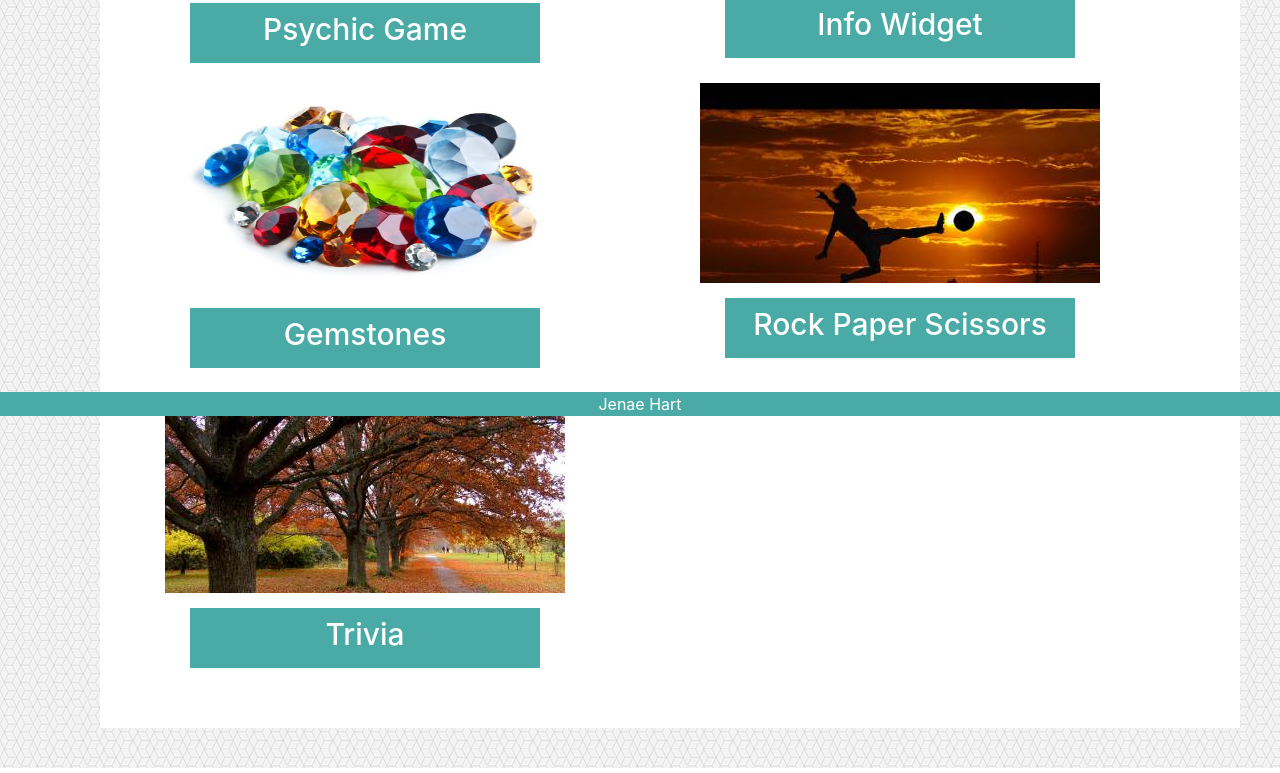
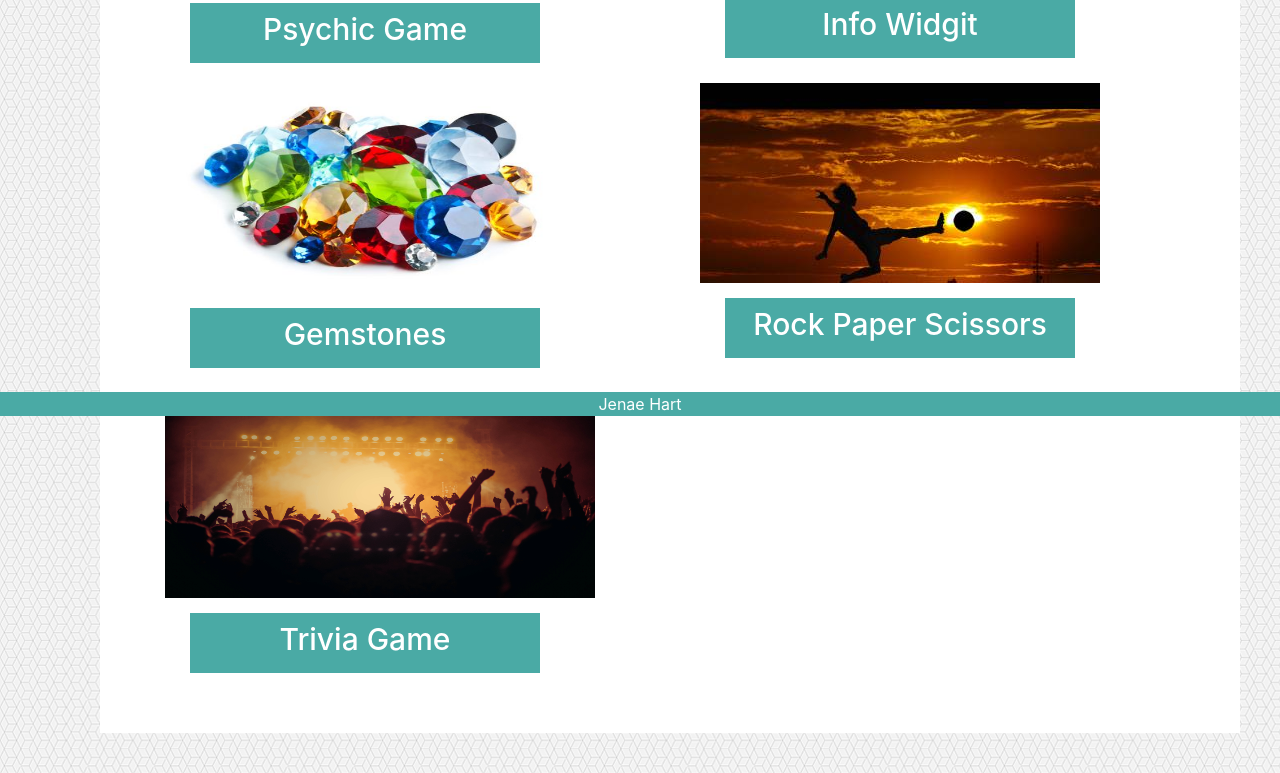
Before and after one commit to JenaeStuder/bootstrap-portfolio, a plain HTML site: page portfolio.html in a window 1280 px wide. Shown: the part 384-1157 px from the top of the page. Drawn offline with nearby package versions, Linux system fonts and the light colour scheme.

Commit message:
added trivia game

```diff
--- a/portfolio.html
+++ b/portfolio.html
@@ -76,12 +76,15 @@
                                 <img src="assets/images/gemstones.jpg" alt="pile of gemstones" style="width: 450px; height: 225px; border: 0;">
                                 </a>
                                 <h3>Gemstones</h3>
-                                <img src="assets/images/2003.jpg">
-                                <h3>Trivia</h3>
+                                <a href="https://naenae15232.github.io/TriviaGame/">
+                                <img src="assets/images/audience-band-concert-1105666.jpg" alt="people in a crowd" style="width: 450px; height: 225px; border: 0;">
+                              </a>
+                                <h3>Trivia Game</h3>
                     </div>
                 <div class="col">
+
                     <img src="assets/images/2004.jpg">
-                    <h3>Info Widget</h3>
+                    <h3>Info Widgit</h3>
                     <img src="assets/images/5.jpg">
                     <h3>Rock Paper Scissors</h3>
 
```
Also changed, not shown: assets/images/audience-band-concert-1105666.jpg (added).
